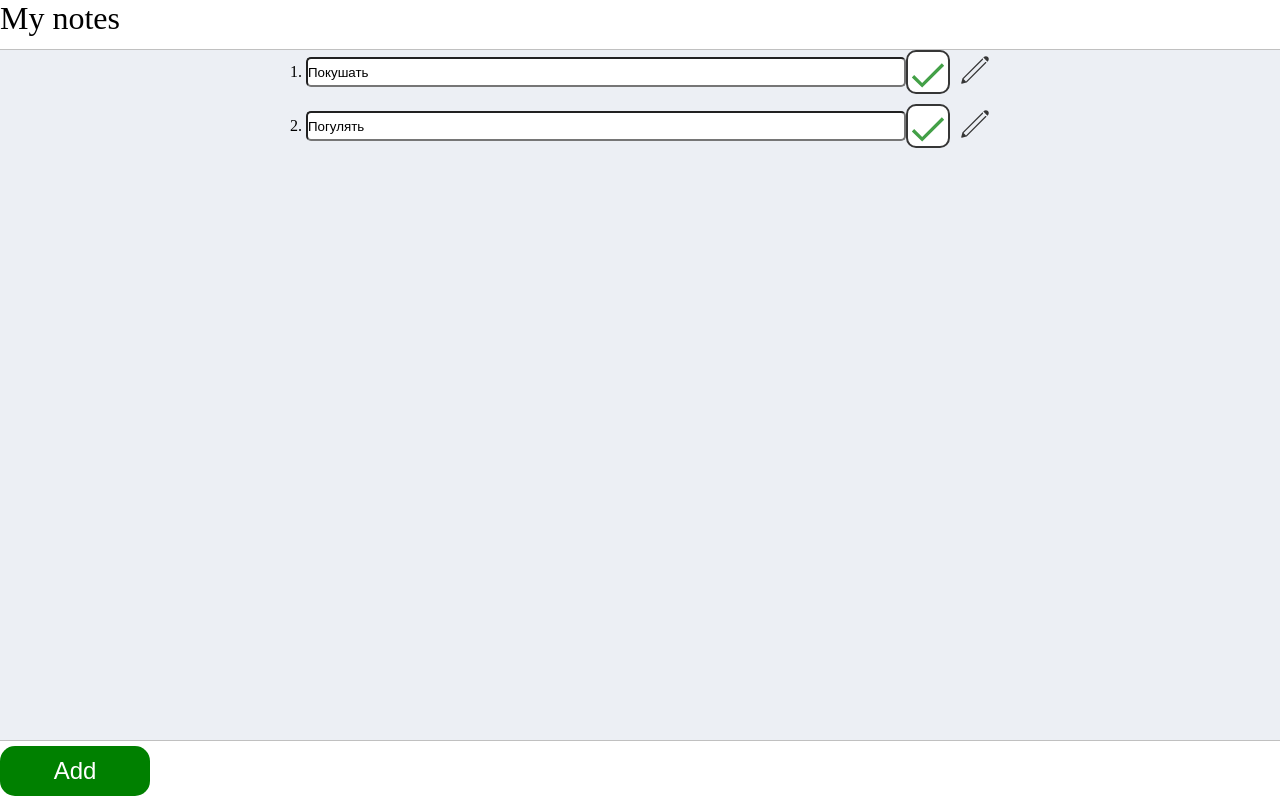
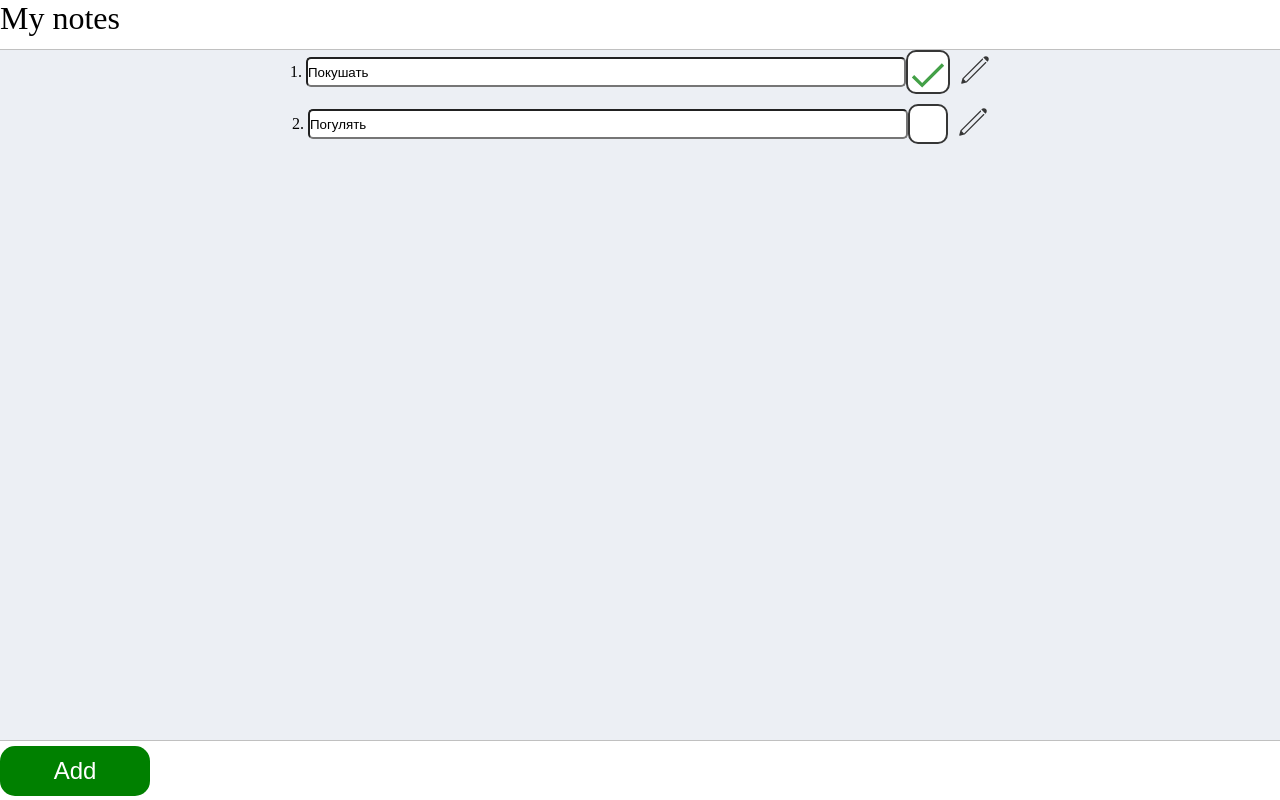
Before and after one commit to StepanNikolaev10/my-notes-v2, a React (Vite) app in the folder client/: page / in a window 1280 px wide. Built offline with nearby package versions, Linux system fonts and the light colour scheme.

Commit message:
feat: add TaskCheckbox component functionality

```diff
--- a/client/src/components/Containers/TaskItem/TaskItem.jsx
+++ b/client/src/components/Containers/TaskItem/TaskItem.jsx
@@ -3,7 +3,7 @@ import TaskCheckbox from '../../UI/TaskCheckbox/TaskCheckbox.jsx';
 import TaskInput from '../../UI/TaskInput/TaskInput.jsx';
 import styles from './TaskItem.module.scss';
 
-const TaskItem = ({ index, text, onTextChange }) => {
+const TaskItem = ({ id, index, text, isCompleted, onTextChange, onToggleTaskCheckbox }) => {
   return (
     <div className={styles.taskItem}>
       <div className={styles.taskContent}>
@@ -12,7 +12,10 @@ const TaskItem = ({ index, text, onTextChange }) => {
           value={text}
           onChange={(e) => onTextChange(index, e.target.value)}
         />
-        <TaskCheckbox/>
+        <TaskCheckbox
+          isCompleted={isCompleted}
+          onClick={() => onToggleTaskCheckbox(id)}
+        />
         <EditTaskBtn/>
       </div>
     </div>
--- a/client/src/components/Containers/TaskListDisplay/TaskListDisplay.jsx
+++ b/client/src/components/Containers/TaskListDisplay/TaskListDisplay.jsx
@@ -2,15 +2,18 @@ import { useState } from "react";
 import TaskItem from "/src/components/Containers/TaskItem/TaskItem";
 import styles from "./TaskListDisplay.module.scss";
 
-const TaskListDisplay = ({ tasks, onTextChange }) => {
+const TaskListDisplay = ({ tasks, onTextChange, onToggleTaskCheckbox }) => {
   return (
     <div className={styles.taskListDisplay}>
       {tasks.map(task => (
         <TaskItem
           key={task.id}
+          id={task.id}
           index={task.index}
           text={task.text}
+          isCompleted={task.isCompleted}
           onTextChange={onTextChange}
+          onToggleTaskCheckbox={onToggleTaskCheckbox}
         />
       ))}
     </div>
--- a/client/src/components/UI/TaskCheckbox/TaskCheckbox.jsx
+++ b/client/src/components/UI/TaskCheckbox/TaskCheckbox.jsx
@@ -1,9 +1,11 @@
 import styles from './TaskCheckbox.module.scss';
 
-const TaskCheckbox = (props) => {
+const TaskCheckbox = ({isCompleted, ...props}) => {
   return (
-    <div className={styles.taskCheckbox}>
-      <img src="check-mark.svg" alt=""/>
+    <div className={styles.taskCheckbox} {...props}>
+      {isCompleted && (
+        <img src="check-mark.svg" alt="check-mark" />
+      )}
     </div>
   )
 }
--- a/client/src/pages/TaskListPage/TaskListPage.jsx
+++ b/client/src/pages/TaskListPage/TaskListPage.jsx
@@ -6,8 +6,8 @@ import { v4 as uuidv4 } from 'uuid';
 
 const TaskListPage = () => {
   const [tasks, setTasks] = useState([
-    {id: uuidv4(), index: 1, text: 'Покушать'},
-    {id: uuidv4(), index: 2, text: 'Погулять'}
+    {id: uuidv4(), index: 1, text: 'Покушать', isCompleted: true},
+    {id: uuidv4(), index: 2, text: 'Погулять', isCompleted: false}
   ])
 
   const addTask = () => {
@@ -21,11 +21,19 @@ const TaskListPage = () => {
     );
   };
 
+  const toggleTaskCheckbox = (id) => {
+    console.log(tasks)
+    setTasks(prev =>
+      prev.map(task => (task.id === id ? {...task,  isCompleted: !task.isCompleted }: task) )
+    )
+  }
+
   return (
     <div className={styles.TaskListPage}>
       <TaskListDisplay
         tasks={tasks}
         onTextChange={updateTaskText}
+        onToggleTaskCheckbox={toggleTaskCheckbox}
       />
       <ActionsPanel
         onAddBtn={addTask}
```
